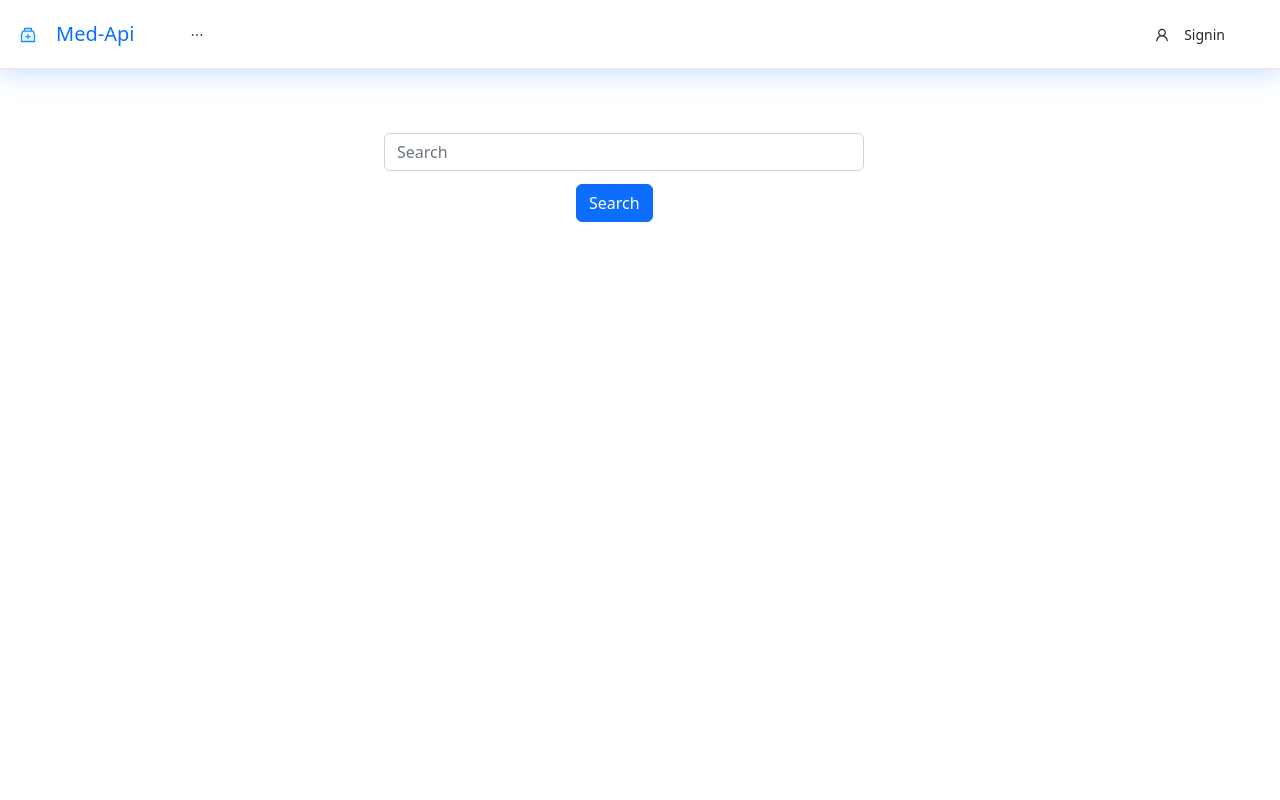
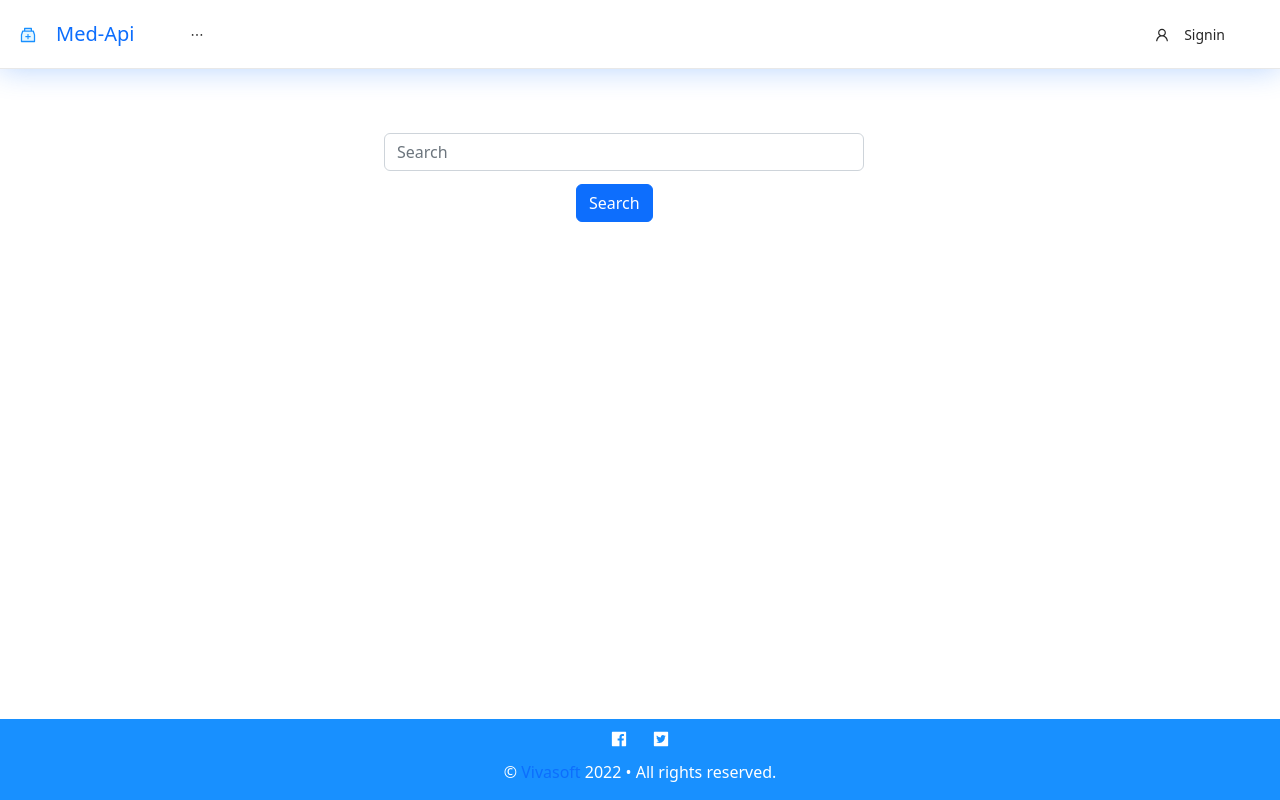
Before and after one commit to nabin47/med-api, a React (Create React App) app in the folder client/: page / in a window 1280 px wide. Built offline with nearby package versions, Linux system fonts and the light colour scheme.

Commit message:
Add footer.js and styling

```diff
--- a/client/package.json
+++ b/client/package.json
@@ -16,6 +16,7 @@
         "react-dom": "^18.2.0",
         "react-router-dom": "^6.4.2",
         "react-scripts": "5.0.1",
+        "styled-components": "^5.3.6",
         "web-vitals": "^2.1.4"
     },
     "scripts": {
--- a/client/src/App.css
+++ b/client/src/App.css
@@ -189,3 +189,18 @@
   margin-left:20px;
   margin-right:20px;
 }
+
+.footer {
+  position: fixed;
+  left: 0;
+  bottom: 0;
+  width: 100%;
+  background-color: #1890ff;
+  color: white;
+  text-align: center;
+}
+
+/* Footer */
+.footer-icons {
+  margin: 1%;
+}
--- a/client/src/Homepage.js
+++ b/client/src/Homepage.js
@@ -4,6 +4,7 @@ import Navbar from './components/Navbar/Navbar'
 import SearchbarDropdown from './components/SearchbarDropdown';
 import 'bootstrap/dist/css/bootstrap.min.css'
 import './App.css';
+import Footer from './components/Footer/Footer';
 
 const defaultOptions = []
 for ( let i = 0; i < 10; i++) {
@@ -35,6 +36,7 @@ function App() {
       <Navbar />
       <SearchbarDropdown options={options} onInputChange={onInputChange}/>
       <button className='btn btn-primary' onClick={navigateToDetailsPage}>Search</button>
+      <Footer />
     </div>
   );
 }
--- /dev/null
+++ b/client/src/components/Footer/Footer.js
@@ -0,0 +1,29 @@
+import React from "react"
+
+import { FacebookFilled, TwitterSquareFilled  } from "@ant-design/icons"
+
+const Footer = () => <footer className="page-footer font-small blue pt-4">
+    <div className="container-fluid text-center text-md-left footer">
+        <footer>
+            <div className="row">
+                <span>
+                    <FacebookFilled className="footer-icons"/>
+                    <TwitterSquareFilled className="footer-icons"/>
+                </span>
+            </div>
+            <div class="container-fluid bg-copyright">
+                <div class="container">
+                    <p class="copyright" style={{color: "#ffffff ! important"}}>
+                        &copy; <a href="https://www.vivasoftltd.com/" style={{color: "#ffffff !important"}}>Vivasoft</a> 2022 • All rights reserved.
+                    </p>
+                </div>
+            </div>
+
+
+        </footer>
+    </div>
+
+
+</footer>
+
+export default Footer
```
Also changed, not shown: 1 other file (tests, documents, lock files or other folders).
